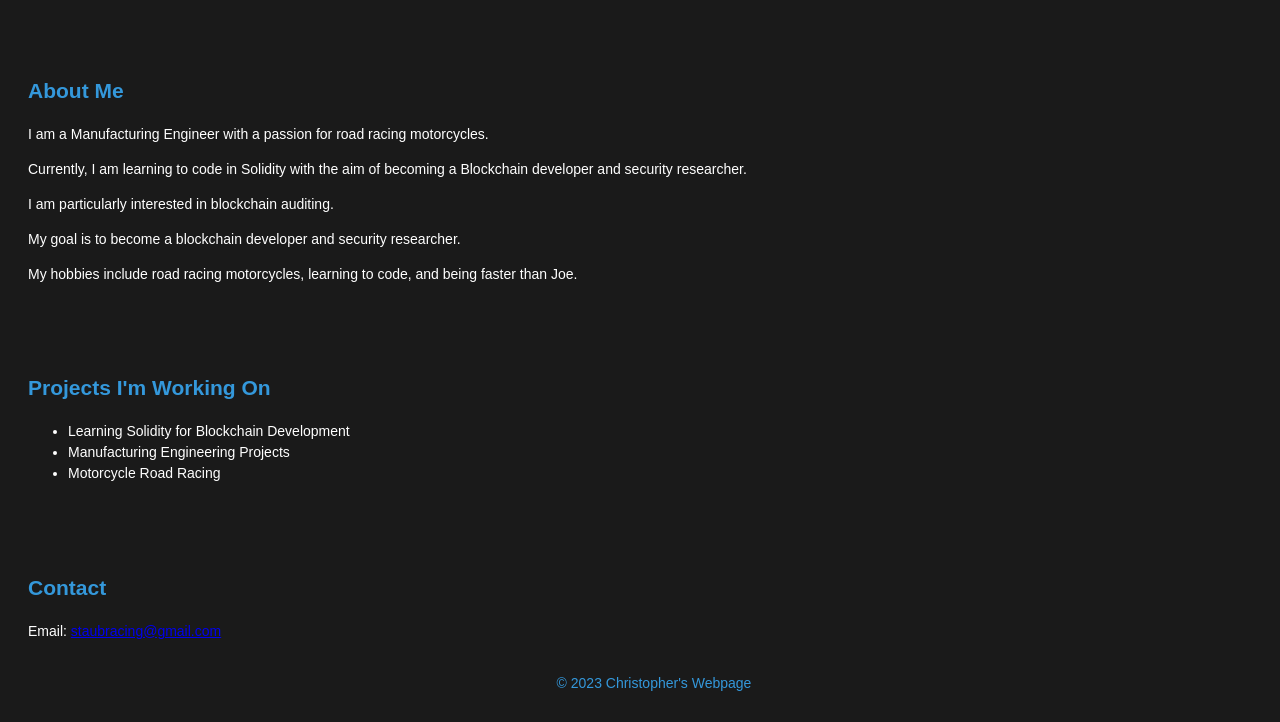
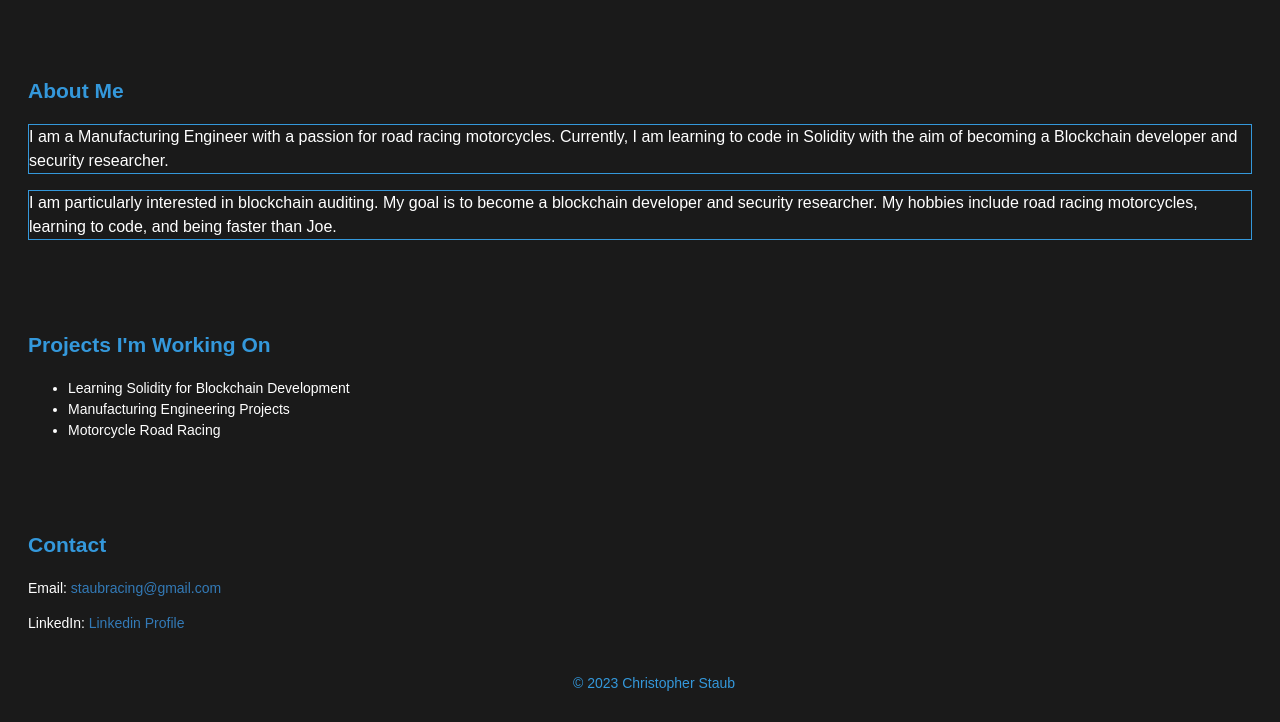
Before and after one commit to staubracing/chrisstaub_page, a plain HTML site: page index.html in a window 1280 px wide. Shown: the part 78-800 px from the top of the page. Drawn offline with Linux system fonts and the light colour scheme; files that its build step writes are made by us from their sources.

Commit message:
Added: style to CSS and updaed items in index file

```diff
--- a/css/style.css
+++ b/css/style.css
@@ -2,5 +2,16 @@ body {
     font-family: sans-serif;
     font-size: 14px;
     line-height: 1.5;
+}
 
+a {
+    color: #337ab7;
+    text-decoration: none;
 }
+
+#about-me p {
+  font-size: 16px;
+  line-height: 1.5;
+  margin-bottom: 1em;
+  border: 1px solid #3498db;
+}
--- a/index.html
+++ b/index.html
@@ -1,7 +1,8 @@
 <!DOCTYPE html>
 <html>
+
 <head>
-  <link rel="stylesheet" href="style.css">
+  <link rel="stylesheet" href="css/style.css">
   <title>Christopher Bio Page</title>
   <style>
     body {
@@ -11,19 +12,23 @@
       background-color: #121212;
       color: #ffffff;
     }
+
     header {
       background-color: #1a1a1a;
       color: #3498db;
       text-align: center;
       padding: 1em;
     }
+
     section {
       padding: 2em;
       background-color: #1a1a1a;
     }
+
     h2 {
       color: #3498db;
     }
+
     footer {
       background-color: #1a1a1a;
       color: #3498db;
@@ -35,22 +40,24 @@
     }
   </style>
 </head>
+
 <body>
 
   <header>
     <h1>Christopher Staub</h1>
   </header>
-<section id="about-me">
+  <section id="about-me">
     <h2>About Me</h2>
-    <p>I am a Manufacturing Engineer with a passion for road racing motorcycles.
     <p>
+      I am a Manufacturing Engineer with a passion for road racing motorcycles.
+      Currently, I am learning to code in Solidity with the aim of becoming a Blockchain developer and security
+      researcher.
+    <p>
+      I am particularly interested in blockchain auditing.
+      My goal is to become a blockchain developer and security researcher.
+      My hobbies include road racing motorcycles, learning to code, and being faster than Joe.
     </p>
-    Currently, I am learning to code in Solidity with the aim of becoming a Blockchain developer and security
-    researcher. </p>
-    I am particularly interested in blockchain auditing.</p>
-    <p>My goal is to become a blockchain developer and security researcher.</p>
-    <p>My hobbies include road racing motorcycles, learning to code, and being faster than Joe.</p>
-</section>
+  </section>
 
   <section id="projects">
     <h2>Projects I'm Working On</h2>
@@ -61,17 +68,18 @@
     </ul>
   </section>
 
-<section id="contact">
+  <section id="contact">
     <h2>Contact</h2>
     <p>Email: <a href="mailto:staubracing@gmail.com">staubracing@gmail.com</a> </p>
     <p>LinkedIn: <a href="https://linkedin.com/in/christopher-staub-engineer" target="_blank">
-            Linkedin Profile</a></p>
+        Linkedin Profile</a></p>
     </a></p>
-</section>
+  </section>
 
   <footer>
-    <p>© 2023 Christopher's Webpage</p>
+    <p>© 2023 Christopher Staub</p>
   </footer>
 
 </body>
+
 </html>
```
